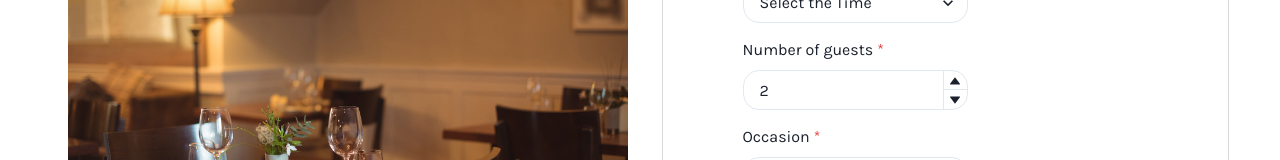
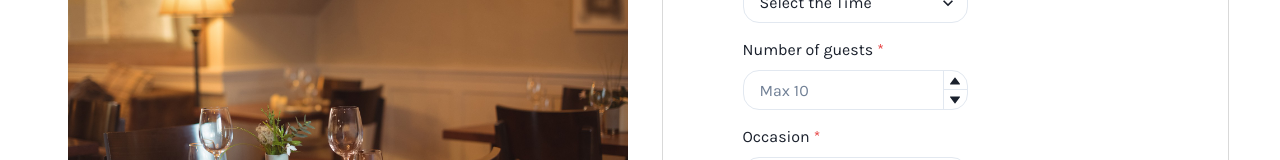
Before and after one commit to andregu14/Front-End-Developer-Capstone-Project, a React (Create React App) app: page / in a window 1280 px wide. Shown: the part 428-588 px from the top of the page. Built offline with nearby package versions, Linux system fonts and the light colour scheme.

Commit message:
Improved reservation form validating and added success message

```diff
--- a/src/assets/components/Main.jsx
+++ b/src/assets/components/Main.jsx
@@ -1,5 +1,5 @@
 import { useFormik } from "formik";
-import { useEffect, useState } from "react";
+import { useState, useEffect } from "react";
 import * as Yup from "yup";
 import { AiOutlineArrowLeft } from 'react-icons/ai';
 import {
@@ -18,6 +18,10 @@ import {
     Wrap,
     WrapItem,
     Heading,
+    Alert,
+    AlertIcon,
+    Slide,
+    Fade,
   } from '@chakra-ui/react'
 
 export default function Main() {
@@ -27,7 +31,7 @@ export default function Main() {
         <Box>
             <Wrap spacing='100' spacingY={0} mb={10}>
                 <WrapItem>
-                    <Button colorScheme="green">{<AiOutlineArrowLeft />}</Button>
+                    <Button colorScheme="green" aria-label="Go back">{<AiOutlineArrowLeft />}</Button>
                 </WrapItem>
                 <WrapItem>
                     <Heading as="h1">Book a Table</Heading>
@@ -40,61 +44,86 @@ export default function Main() {
 )}
 
 const Form = () => {
-    const [resDate, setResDate] = useState("")
-    const [resTime, setResTime] = useState("")
-    const [guests, setGuests] = useState(2)
-    const [occasion, setOccasion] = useState("")
     const [availableTimes, setAvailableTimes] = useState(["17:00", "18:00", "19:00", "20:00", "21:00", "22:00"])
+    const [showConfirmation, setShowConfirmation] = useState(false)
 
     useEffect(() => {
-        console.log(resDate);
-    }, [resDate])
+        if (showConfirmation) {
+            const timeoutId = setTimeout(() => {
+                setShowConfirmation(false);
+            }, 5000);
+            return () => clearTimeout(timeoutId);
+        }
+    }, [showConfirmation])
+
+    // The API did not work for me
 
     const formik = useFormik({
         initialValues: {
-            resDate: resDate,
-            resTime: resTime,
-            guests: guests,
-            occasion: occasion,
+            resDate: "",
+            resTime: "",
+            guests: "",
+            occasion: "",
         },
-        onSubmit: (e) => {
-            e.preventDefault();
+        onSubmit: () => {
+            setShowConfirmation(true);
+            formik.resetForm();
           },
         validationSchema: Yup.object({
-            resDate: Yup.date().required('Required'),
-            resTime: Yup.string().required('Required'),
-            guests: Yup.number().required('Required'),
-            occasion: Yup.string().required('Required'),
+            resDate: Yup.date()
+                .required('Required')
+                .min(new Date(), 'Reservation date must be in the future'),
+            resTime: Yup.string()
+                .required('Required')
+                .oneOf(availableTimes, 'Invalid reservation time'),
+            guests: Yup.number()
+                .required('Required')
+                .min(1, 'Must have at least 1 guest')
+                .max(10, 'Cannot have more than 10 guests'),
+            occasion: Yup.string()
+                .required('Required')
           }),
       });
 
     return (
+        <>
+        {showConfirmation && (
+            <Fade in={showConfirmation}>
+                <Alert status="success">
+                    <AlertIcon />
+                    Your reservation has been confirmed!
+            </Alert>
+            </Fade>
+        )}
         <form onSubmit={formik.handleSubmit}
             style={{
             display: "grid",
             maxWidth: "225px",
             gap: "15px",
             }}>
-                <FormControl isRequired>
+                <FormControl isRequired isInvalid={formik.touched.resDate && formik.errors.resDate}>
                     <FormLabel htmlFor="resDate">Choose date</FormLabel>
                     <Input
                         type="date"
                         id="resDate"
                         name="resDate"
-                        value={resDate}
-                        onChange={e => setResDate(e.target.value)}
+                        value={formik.values.resDate}
+                        onChange={formik.handleChange}
+                        onBlur={formik.handleBlur}
                         borderRadius={16}
                         aria-label="Reservation date"
                     />
                     <FormErrorMessage>{formik.errors.resDate}</FormErrorMessage>
                 </FormControl>
 
-                <FormControl isRequired>
+                <FormControl isRequired isInvalid={formik.touched.resTime && formik.errors.resTime}>
                     <FormLabel htmlFor="resTime">Choose time</FormLabel>
                     <Select
                         id="resTime"
                         name="resTime"
-                        onChange={e => setResTime(e.target.value)}
+                        onChange={formik.handleChange}
+                        onBlur={formik.handleBlur}
+                        value={formik.values.resTime}
                         placeholder="Select the Time"
                         borderRadius={16}
                         aria-label="Reservation time"
@@ -111,11 +140,13 @@ const Form = () => {
                             name="guests"
                             id="guests"
                             max={10} min={1}
-                            defaultValue={guests}
-                            onChange={(value) => setGuests(value)}
+                            defaultValue={2}
+                            onChange={(value) => formik.setFieldValue("guests", value)}
+                            onBlur={formik.handleBlur}
+                            value={formik.values.guests}
                             aria-label="Number of guests"
                         >
-                            <NumberInputField borderRadius={16}/>
+                            <NumberInputField borderRadius={16} placeholder="Max 10"/>
                             <NumberInputStepper>
                                 <NumberIncrementStepper />
                                 <NumberDecrementStepper />
@@ -123,13 +154,15 @@ const Form = () => {
                         </NumberInput>
                     <FormErrorMessage>{formik.errors.guests}</FormErrorMessage>
                 </FormControl>
-                <FormControl isRequired >
+                <FormControl isRequired isInvalid={formik.touched.occasion && formik.errors.occasion}>
                     <FormLabel htmlFor="occasion">Occasion</FormLabel>
                         <Select
                             id="occasion"
                             name="occasion"
                             placeholder="Select the Occasion"
-                            onChange={e => setOccasion(e.target.value)}
+                            onChange={formik.handleChange}
+                            onBlur={formik.handleBlur}
+                            value={formik.values.occasion}
                             borderRadius={16}
                             aria-label="Occasion"
                         >
@@ -150,5 +183,6 @@ const Form = () => {
                     Confirm Reservation
                 </Button>
             </form>
+        </>
     )
 }
```
